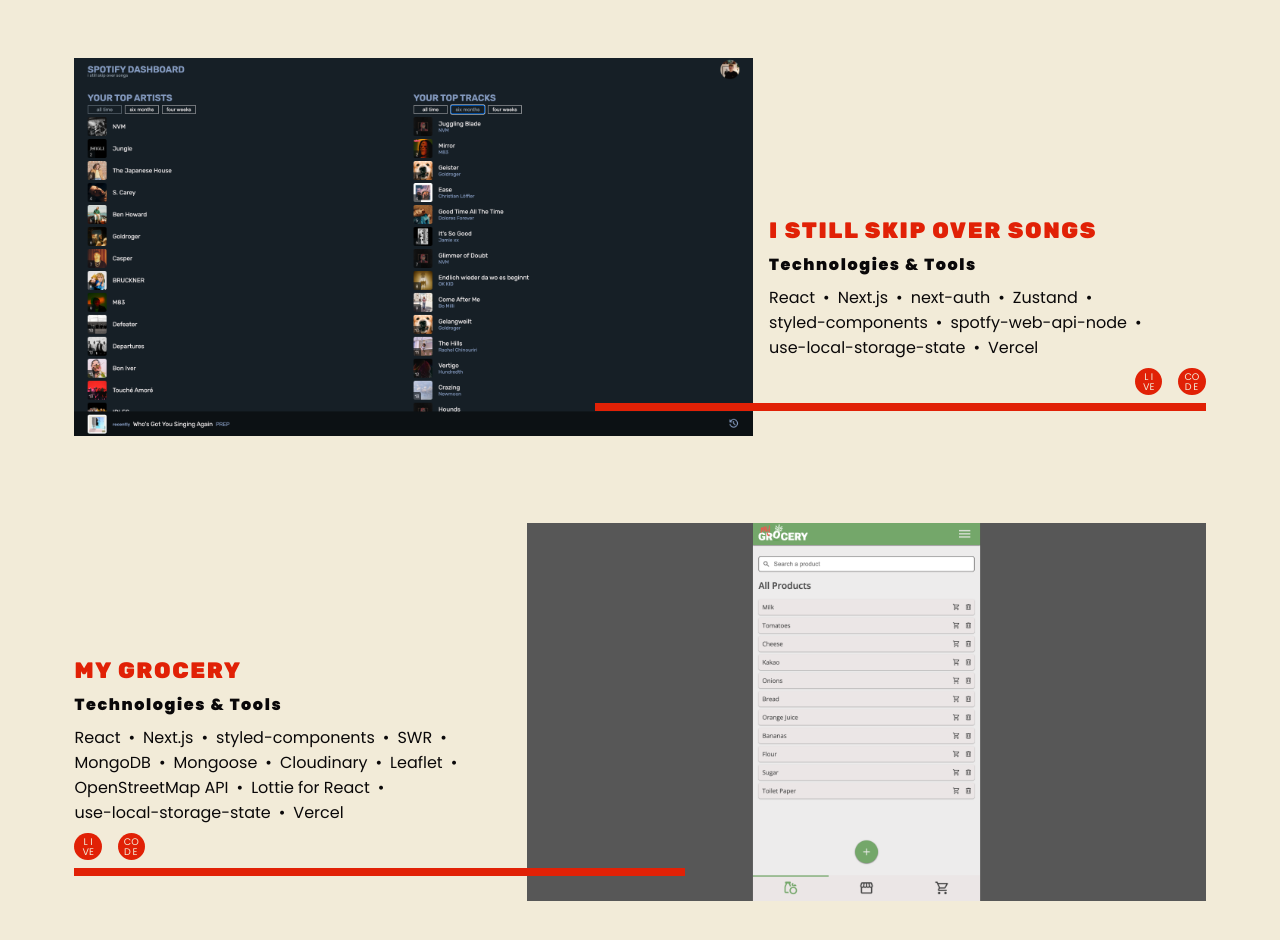
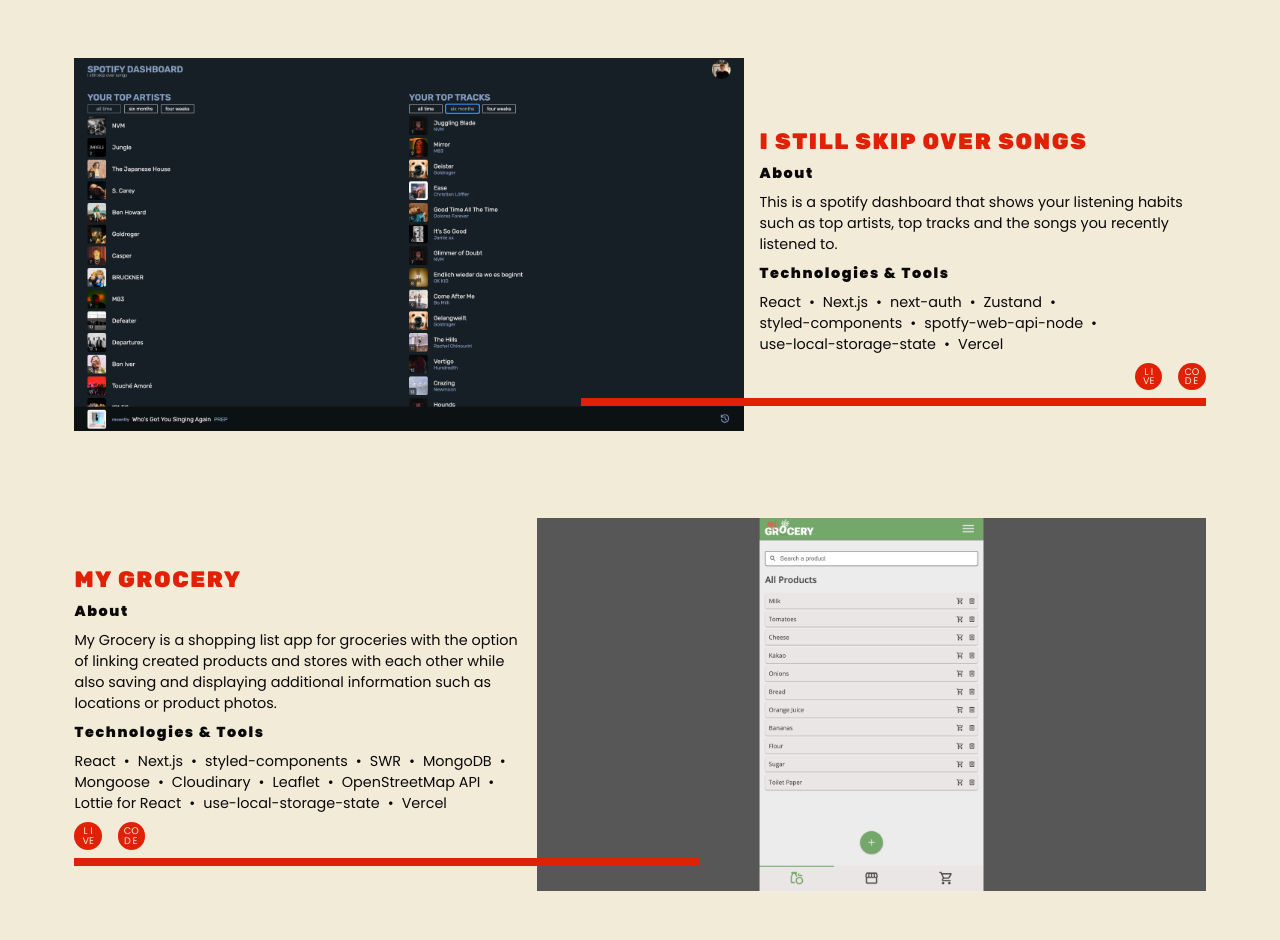
Before and after one commit to lennart-kaminsky/web-portfolio, a Next.js app: page / in a window 1280 px wide. Shown: the part 900-1840 px from the top of the page. Built offline with nearby package versions, Linux system fonts and the light colour scheme.

Commit message:
show project info adjustment

```diff
--- a/components/projectCard.js
+++ b/components/projectCard.js
@@ -178,6 +178,7 @@
   display: flex;
   flex-direction: column;
   gap: 0.5rem;
+  font-size: var(--fontSizeXS);
   h2 {
     display: none;
     font-size: var(--fontSizeM);
@@ -196,41 +197,45 @@
     display: inline-block;
     max-width: auto;
   }
-  p {
-    display: none;
-  }
   @media screen and (min-width: ${breakpoints.m}) {
-    width: 35%;
+    width: 40%;
     h2 {
       display: block;
     }
+    ul {
+      display: none;
+    }
+  }
+  @media screen and (min-width: ${breakpoints.l}) {
+    ul {
+      display: flex;
+    }
   }
   @media screen and (min-width: ${breakpoints.xl}) {
-    p {
-      display: block;
-    }
+    font-size: var(--fontSizeS);
   }
 `;
 
 const ProjectHeadline = styled.h3`
-  display: none;
-  font-size: var(--fontSizeS);
+  font-size: var(--fontSizeXS);
   font-family: var(--fontBold);
   letter-spacing: 0.1rem;
   @media screen and (min-width: ${breakpoints.xl}) {
     margin-top: var(--fontSizeM);
+    font-size: var(--fontSizeS);
   }
 `;
 
 const ProjectAboutHeadline = styled(ProjectHeadline)`
-  @media screen and (min-width: ${breakpoints.xl}) {
-    display: block;
-  }
+  display: block;
 `;
 
 const ProjectToolsHeadline = styled(ProjectHeadline)`
-  display: block;
   @media screen and (min-width: ${breakpoints.m}) {
+    display: none;
+  }
+  @media screen and (min-width: ${breakpoints.l}) {
+    display: block;
   }
 `;
 
```
